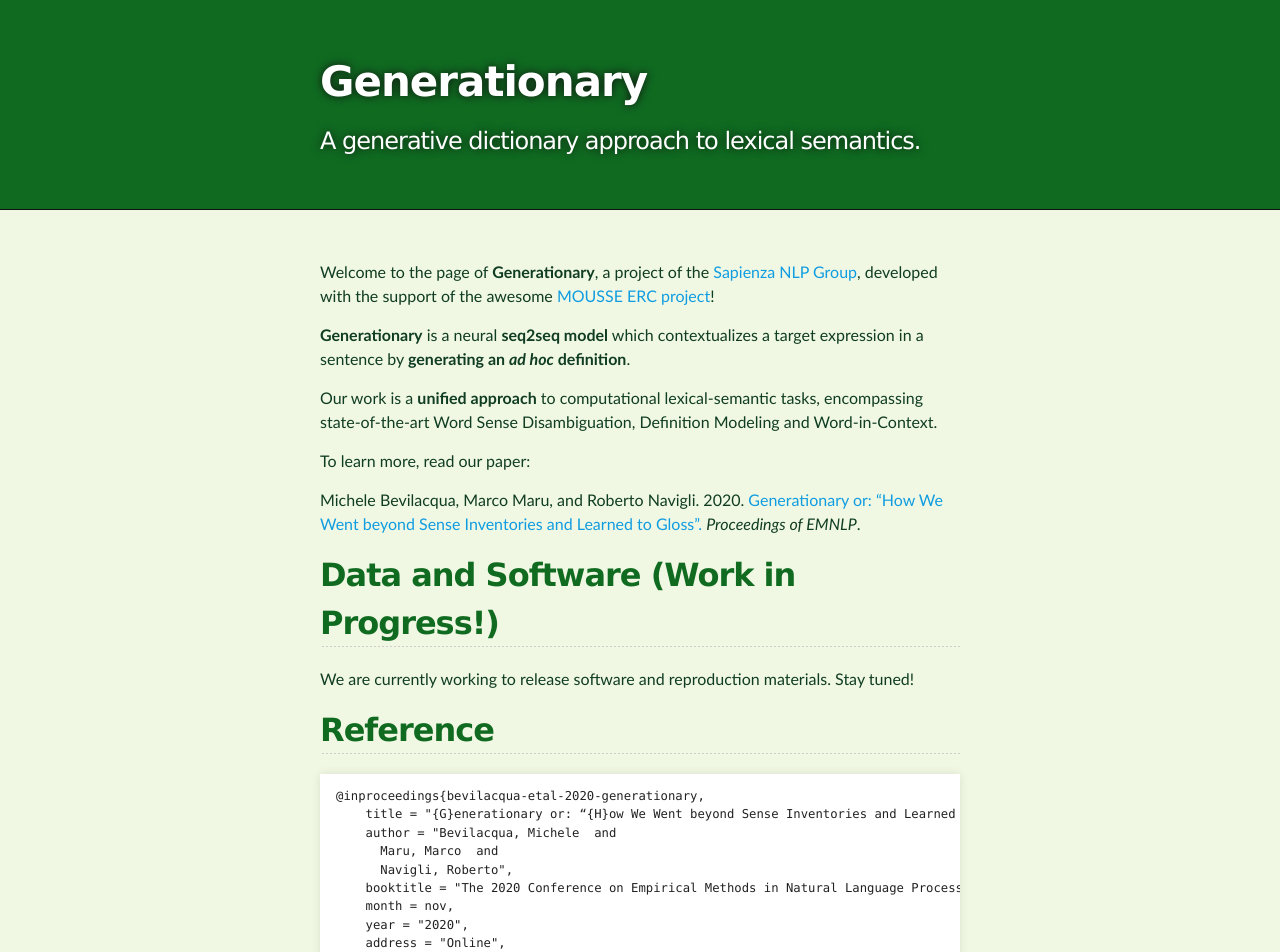
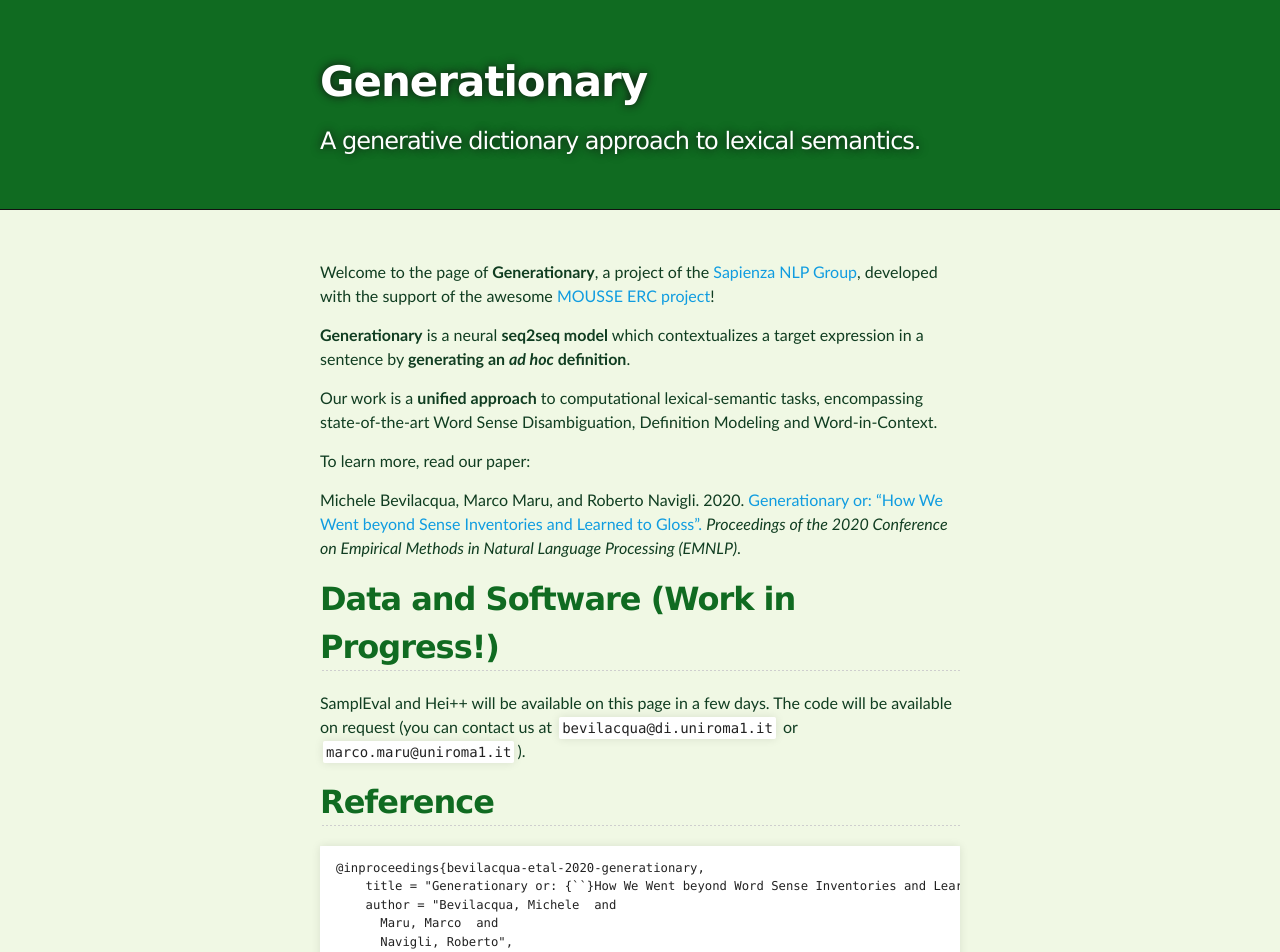
Before and after one commit to SapienzaNLP/generationary-web, a Jekyll site: the page built from index.md, in a window 1280 px wide and 1400 px high. Shown: the top 952 px of the window. Built offline with Jekyll 4.4.1, drawn with Linux system fonts in a browser that asks for light colours; some of the changed text lies outside the part shown.

Commit message:
Update index.md

````diff
--- a/index.md
+++ b/index.md
@@ -9,23 +9,25 @@ Our work is a **unified approach** to computational lexical-semantic tasks, enco
 
 To learn more, read our paper:
 
-Michele Bevilacqua, Marco Maru, and Roberto Navigli. 2020. [Generationary or: “How We Went beyond Sense Inventories and Learned to Gloss”.](/res/EMNLP2020-Generationary.pdf) *Proceedings of EMNLP*.
+Michele Bevilacqua, Marco Maru, and Roberto Navigli. 2020. [Generationary or: “How We Went beyond Sense Inventories and Learned to Gloss”.](https://www.aclweb.org/anthology/2020.emnlp-main.585.pdf) *Proceedings of the 2020 Conference on Empirical Methods in Natural Language Processing (EMNLP)*.
 
 ## Data and Software (Work in Progress!)
-We are currently working to release software and reproduction materials. Stay tuned!
+SamplEval and Hei++ will be available on this page in a few days. The code will be available on request (you can contact us at `bevilacqua@di.uniroma1.it` or `marco.maru@uniroma1.it`).
 
 ## Reference
 ```
 @inproceedings{bevilacqua-etal-2020-generationary,
-    title = "{G}enerationary or: “{H}ow We Went beyond Sense Inventories and Learned to Gloss”",
+    title = "Generationary or: {``}How We Went beyond Word Sense Inventories and Learned to Gloss{''}",
     author = "Bevilacqua, Michele  and
       Maru, Marco  and
       Navigli, Roberto",
-    booktitle = "The 2020 Conference on Empirical Methods in Natural Language Processing (EMNLP 2020)",
+    booktitle = "Proceedings of the 2020 Conference on Empirical Methods in Natural Language Processing (EMNLP)",
     month = nov,
     year = "2020",
     address = "Online",
-    publisher = "Association for Computational Linguistics"
+    publisher = "Association for Computational Linguistics",
+    url = "https://www.aclweb.org/anthology/2020.emnlp-main.585",
+    pages = "7207--7221",
 }
 ```
 
````
